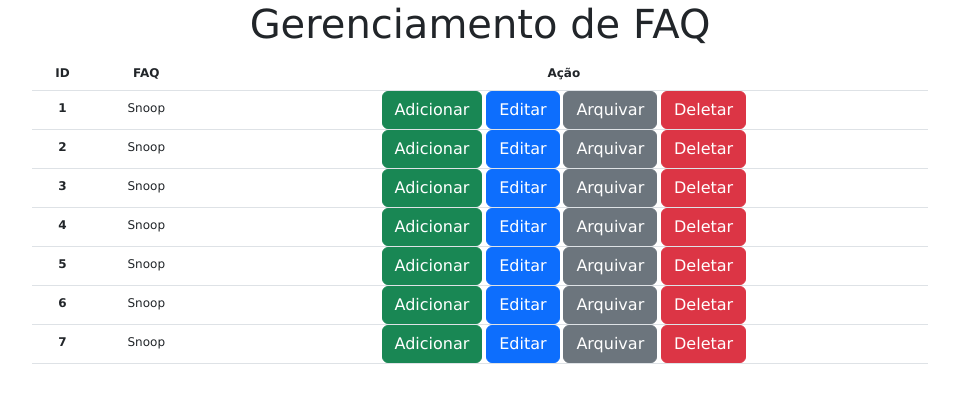
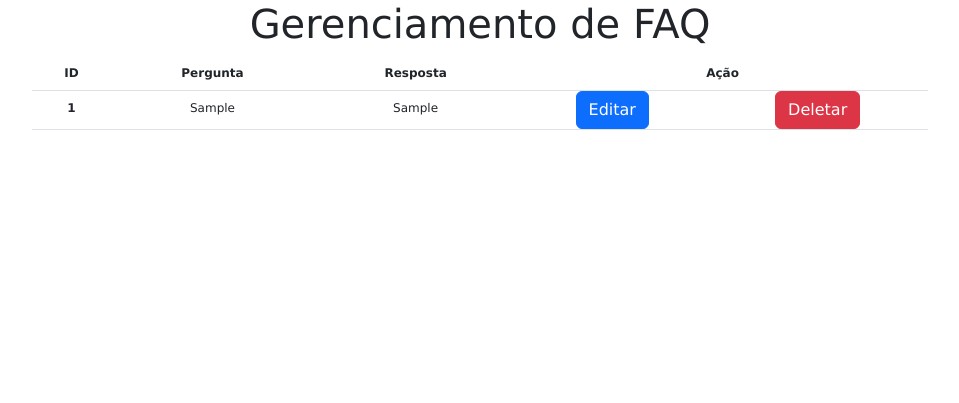
Before and after one commit to lippekstro/adote_me, a PHP site: page /views/admin/gerenciar_faqs.php in a window 1280 px wide. Shown: the part 119-522 px from the top of the page, without its empty margins (160-1119 px from the left). Run offline with PHP 8.4, Linux system fonts and the light colour scheme; tables that the repository leaves empty or names only in its code hold one stand-in row (values such as "Sample post").

Commit message:
atualizei faqs

```diff
--- a/views/admin/gerenciar_faqs.php
+++ b/views/admin/gerenciar_faqs.php
@@ -1,10 +1,18 @@
 <?php
 require_once $_SERVER['DOCUMENT_ROOT'] . '/adote_me/templates/_cabecalho.php';
+require_once $_SERVER['DOCUMENT_ROOT'] . '/adote_me/models/faq.php';
+
+try {
+  $listaFaqs = Faq::listar();
+} catch (PDOException $e) {
+  echo $e->getMessage();
+}
+
 ?>
 
-<head>
-  <link rel="stylesheet" href="/adote_me/css/gerenciar_faqs.css">
-</head>
+
+<link rel="stylesheet" href="/adote_me/css/gerenciar_faqs.css">
+
 
 <h1>Gerenciamento de FAQ</h1>
 
@@ -15,83 +23,25 @@ require_once $_SERVER['DOCUMENT_ROOT'] . '/adote_me/templates/_cabecalho.php';
     <thead>
       <tr>
         <th scope="col">ID</th>
-        <th scope="col">FAQ</th>
-        <th scope="col">Ação</th>
+        <th scope="col">Pergunta</th>
+        <th scope="col">Resposta</th>
+        <th scope="col" colspan="2">Ação</th>
       </tr>
     </thead>
     <tbody>
+      <?php foreach($listaFaqs as $faq): ?>
       <tr>
-        <th scope="row">1</th>
-        <td>Snoop</td>
+        <th scope="row"><?= $faq['id_faq'] ?></th>
+        <td><?= $faq['faq_pergunta'] ?></td>
+        <td><?= $faq['faq_resposta'] ?></td>
         <td style="padding: 0;">
-          <button type="button" class="btn btn-success" id="botaofaq">Adicionar</button>
-          <button type="button" class="btn btn-primary" id="botaofaq">Editar</button>
-          <button type="button" class="btn btn-secondary" id="botaofaq">Arquivar</button>
-          <button type="button" class="btn btn-danger" id="botaofaq">Deletar</button>
+          <a href="" class="btn btn-primary" id="botaofaq">Editar</a>
+        </td>
+        <td style="padding: 0;">
+          <a href="" class="btn btn-danger" id="botaofaq">Deletar</a>
         </td>
       </tr>
-      <tr>
-        <th scope="row">2</th>
-        <td>Snoop</td>
-        <td style="padding: 0;">
-          <button type="button" class="btn btn-success" id="botaofaq">Adicionar</button>
-          <button type="button" class="btn btn-primary" id="botaofaq">Editar</button>
-          <button type="button" class="btn btn-secondary" id="botaofaq">Arquivar</button>
-          <button type="button" class="btn btn-danger" id="botaofaq">Deletar</button>
-        </td>
-      </tr>
-      <tr>
-        <th scope="row">3</th>
-        <td>Snoop</td>
-        <td style="padding: 0;">
-          <button type="button" class="btn btn-success" id="botaofaq">Adicionar</button>
-          <button type="button" class="btn btn-primary" id="botaofaq">Editar</button>
-          <button type="button" class="btn btn-secondary" id="botaofaq">Arquivar</button>
-          <button type="button" class="btn btn-danger" id="botaofaq">Deletar</button>
-        </td>
-      </tr>
-      <tr>
-        <th scope="row">4</th>
-        <td>Snoop</td>
-        <td style="padding: 0;">
-          <button type="button" class="btn btn-success" id="botaofaq">Adicionar</button>
-          <button type="button" class="btn btn-primary" id="botaofaq">Editar</button>
-          <button type="button" class="btn btn-secondary" id="botaofaq">Arquivar</button>
-          <button type="button" class="btn btn-danger" id="botaofaq">Deletar</button>
-        </td>
-      </tr>
-      <tr>
-        <th scope="row">5</th>
-        <td>Snoop</td>
-        <td style="padding: 0;">
-          <button type="button" class="btn btn-success" id="botaofaq">Adicionar</button>
-          <button type="button" class="btn btn-primary" id="botaofaq">Editar</button>
-          <button type="button" class="btn btn-secondary" id="botaofaq">Arquivar</button>
-          <button type="button" class="btn btn-danger" id="botaofaq">Deletar</button>
-        </td>
-      </tr>
-      <tr>
-        <th scope="row">6</th>
-        <td>Snoop</td>
-        <td style="padding: 0;">
-          <button type="button" class="btn btn-success" id="botaofaq">Adicionar</button>
-          <button type="button" class="btn btn-primary" id="botaofaq">Editar</button>
-          <button type="button" class="btn btn-secondary" id="botaofaq">Arquivar</button>
-          <button type="button" class="btn btn-danger" id="botaofaq">Deletar</button>
-        </td>
-      </tr>
-
-      <tr>
-        <th scope="row">7</th>
-        <td>Snoop</td>
-        <td style="padding: 0;">
-          <button type="button" class="btn btn-success" id="botaofaq">Adicionar</button>
-          <button type="button" class="btn btn-primary" id="botaofaq">Editar</button>
-          <button type="button" class="btn btn-secondary" id="botaofaq">Arquivar</button>
-          <button type="button" class="btn btn-danger" id="botaofaq">Deletar</button>
-        </td>
-      </tr>
-
+      <?php endforeach; ?>
     </tbody>
   </table>
 
```
Also changed, not shown: views/faq.php (+34 -27 lines), views/faqs.php (deleted, +0 -40 lines), views/test.html (deleted, +0 -249 lines).
